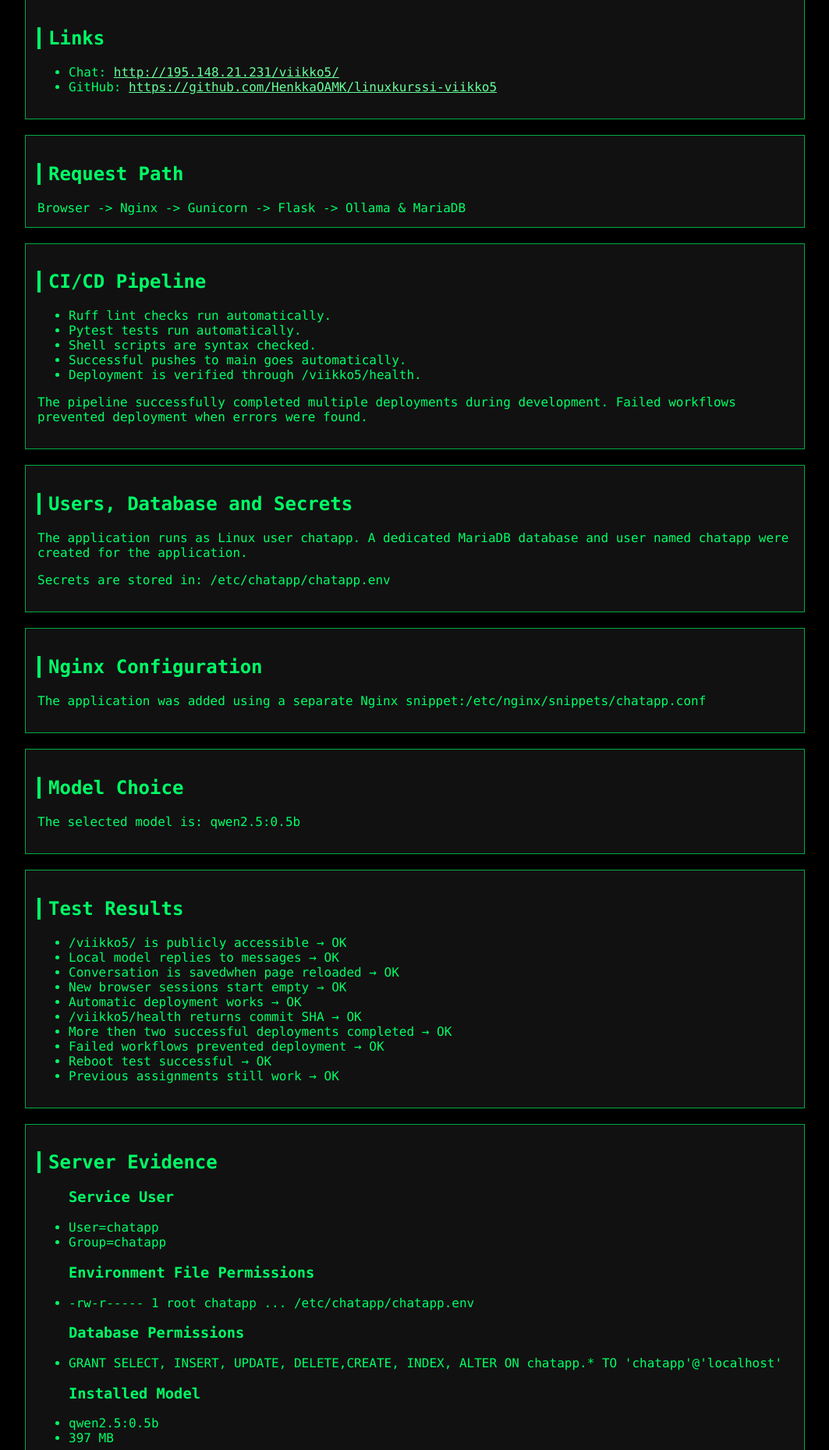
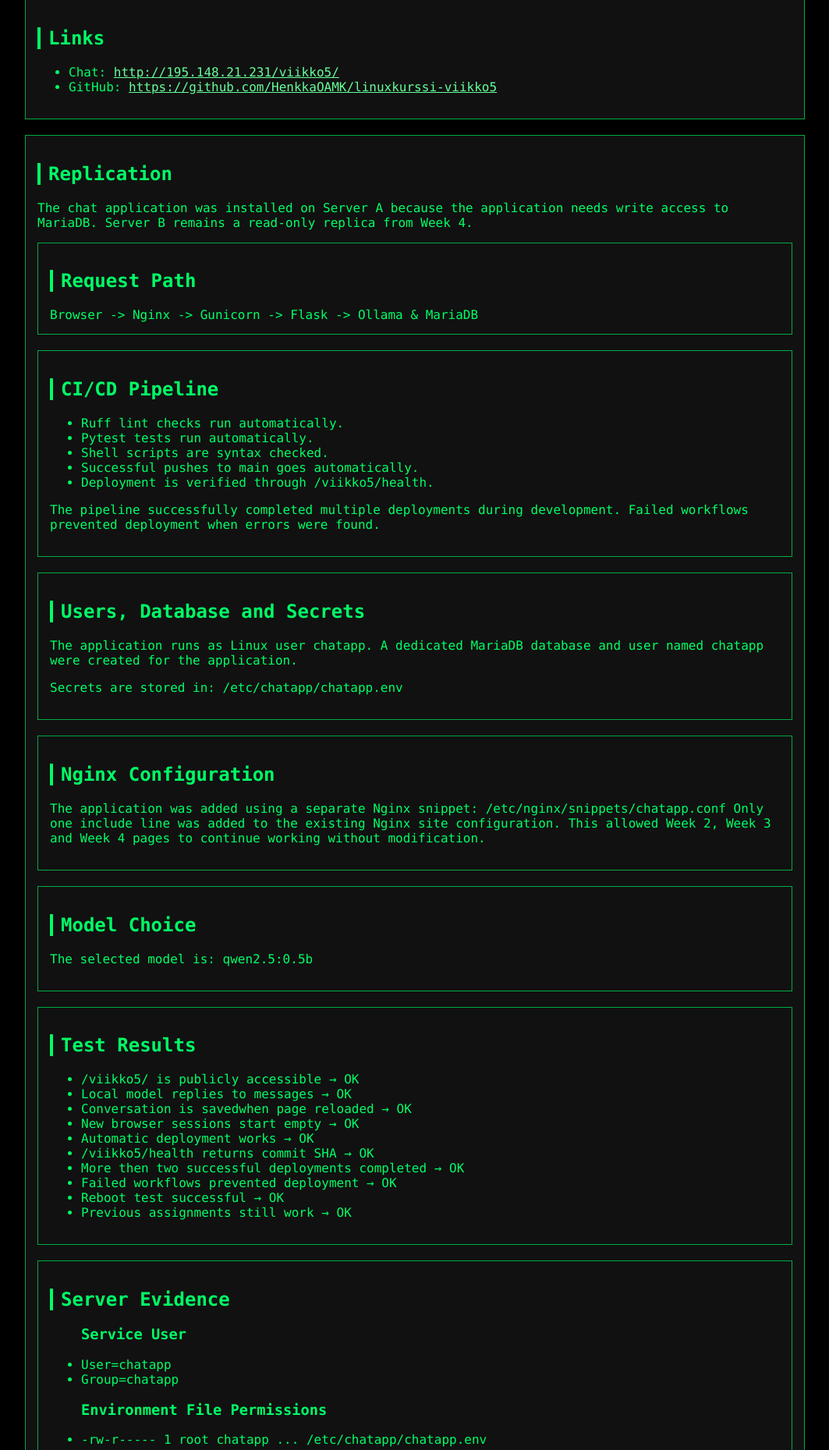
Before and after one commit to HenkkaOAMK/linuxkurssi-viikko5, a Flask app: page /docs in a window 1280 px wide. Shown: the part 173-2032 px from the top of the page at 78% size, without its empty margins (108-1171 px from the left). Run offline with Flask 3, Linux system fonts and the light colour scheme.

Commit message:
final touches 2

```diff
--- a/templates/documentation.html
+++ b/templates/documentation.html
@@ -109,6 +109,17 @@ https://github.com/HenkkaOAMK/linuxkurssi-viikko5
 
 <div class="section">
 
+<h2>Replication</h2>
+
+<p>
+The chat application was installed on Server A because the application needs write access to MariaDB.
+
+Server B remains a read-only replica from Week 4.
+
+</p>
+
+<div class="section">
+
 <h2>Request Path</h2>
 
 Browser -> Nginx -> Gunicorn -> Flask -> Ollama & MariaDB
@@ -154,7 +165,11 @@ Secrets are stored in: /etc/chatapp/chatapp.env
 <h2>Nginx Configuration</h2>
 
 <p>
-The application was added using a separate Nginx snippet:/etc/nginx/snippets/chatapp.conf
+The application was added using a separate Nginx snippet:
+
+/etc/nginx/snippets/chatapp.conf
+
+Only one include line was added to the existing Nginx site configuration. This allowed Week 2, Week 3 and Week 4 pages to continue working without modification.
 </p>
 
 </p>
```
